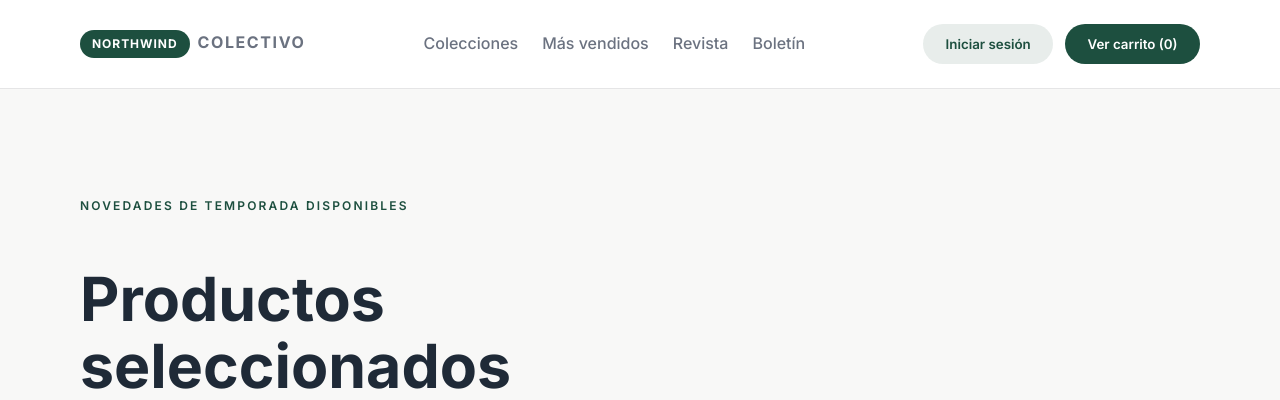
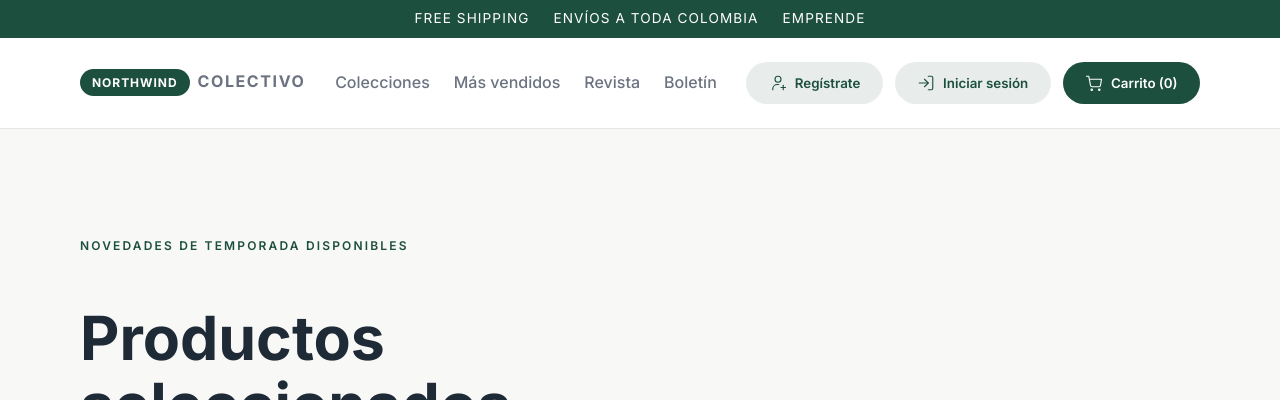
Before and after one commit to eliprival/Ecommerce, a plain HTML site: page index.html in a window 1280 px wide. Shown: the top 400 px of the page. Drawn offline with Linux system fonts and the light colour scheme.

Commit message:
Añadir barra promocional y acciones con iconos

```diff
--- a/index.html
+++ b/index.html
@@ -10,6 +10,14 @@
     <link rel="stylesheet" href="styles.css" />
 </head>
 <body>
+    <div class="announcement-bar" role="status">
+        <div class="container announcement-bar__inner">
+            <span>Free shipping</span>
+            <span>Envíos a toda Colombia</span>
+            <span>Emprende</span>
+        </div>
+    </div>
+
     <header class="top-bar">
         <div class="container top-bar__inner">
             <div class="brand">
@@ -31,8 +39,37 @@
                 </ul>
             </nav>
             <div class="actions">
-                <button class="btn btn--ghost" type="button">Iniciar sesión</button>
-                <button class="btn" type="button">Ver carrito (0)</button>
+                <button class="btn btn--ghost" type="button">
+                    <span class="btn__icon" aria-hidden="true">
+                        <svg viewBox="0 0 24 24" fill="none" stroke="currentColor" stroke-width="1.5" stroke-linecap="round" stroke-linejoin="round">
+                            <circle cx="12" cy="7" r="4" />
+                            <path d="M5 21v-1a6 6 0 0 1 6-6h2" />
+                            <path d="M19 15v6" />
+                            <path d="M22 18h-6" />
+                        </svg>
+                    </span>
+                    <span>Regístrate</span>
+                </button>
+                <button class="btn btn--ghost" type="button">
+                    <span class="btn__icon" aria-hidden="true">
+                        <svg viewBox="0 0 24 24" fill="none" stroke="currentColor" stroke-width="1.5" stroke-linecap="round" stroke-linejoin="round">
+                            <path d="M15 3h4a2 2 0 0 1 2 2v14a2 2 0 0 1-2 2h-4" />
+                            <polyline points="10 17 15 12 10 7" />
+                            <line x1="15" y1="12" x2="3" y2="12" />
+                        </svg>
+                    </span>
+                    <span>Iniciar sesión</span>
+                </button>
+                <button class="btn" type="button">
+                    <span class="btn__icon" aria-hidden="true">
+                        <svg viewBox="0 0 24 24" fill="none" stroke="currentColor" stroke-width="1.5" stroke-linecap="round" stroke-linejoin="round">
+                            <circle cx="9" cy="21" r="1" />
+                            <circle cx="19" cy="21" r="1" />
+                            <path d="M2 3h3l2.4 12.34A2 2 0 0 0 9.36 17h9.28a2 2 0 0 0 1.96-1.66L22 7H6" />
+                        </svg>
+                    </span>
+                    <span>Carrito (0)</span>
+                </button>
             </div>
         </div>
     </header>
--- a/styles.css
+++ b/styles.css
@@ -59,6 +59,23 @@ select {
 .container {
     width: min(1120px, 92vw);
     margin: 0 auto;
+}
+
+.announcement-bar {
+    background: var(--color-primary);
+    color: #fff;
+    font-size: 0.85rem;
+    letter-spacing: 0.08em;
+    text-transform: uppercase;
+}
+
+.announcement-bar__inner {
+    display: flex;
+    align-items: center;
+    justify-content: center;
+    gap: 1.5rem;
+    padding: 0.5rem 0.75rem;
+    flex-wrap: wrap;
 }
 
 .top-bar {
@@ -140,6 +157,18 @@ select {
     display: flex;
     align-items: center;
     gap: 0.75rem;
+}
+
+.btn__icon {
+    display: inline-flex;
+    align-items: center;
+    justify-content: center;
+    margin-right: 0.5rem;
+}
+
+.btn__icon svg {
+    width: 18px;
+    height: 18px;
 }
 
 .btn {
@@ -639,10 +668,16 @@ select {
     .actions {
         width: 100%;
         justify-content: flex-end;
+        flex-wrap: wrap;
     }
 }
 
 @media (max-width: 640px) {
+    .announcement-bar__inner {
+        gap: 0.75rem;
+        font-size: 0.75rem;
+    }
+
     .hero {
         padding-top: 5rem;
     }
```
